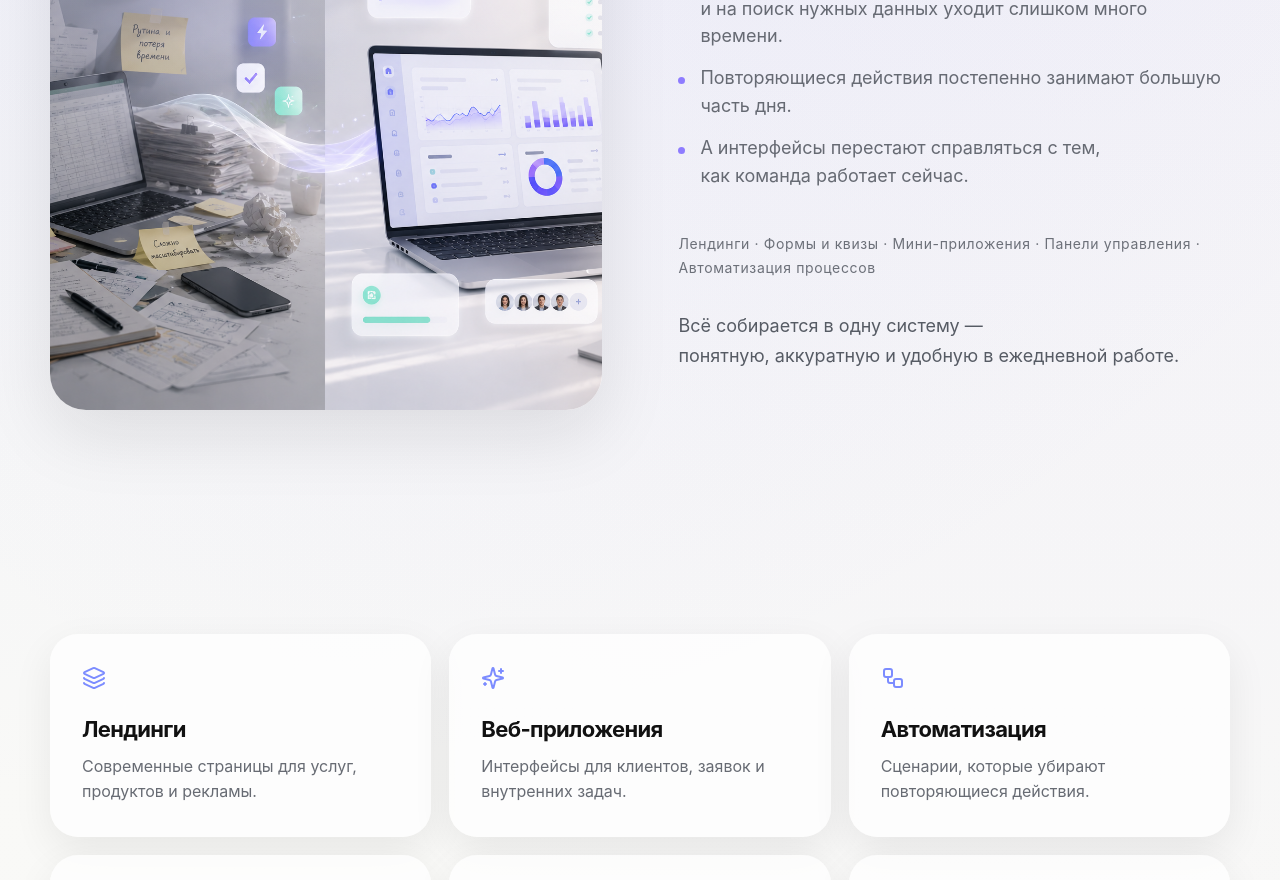
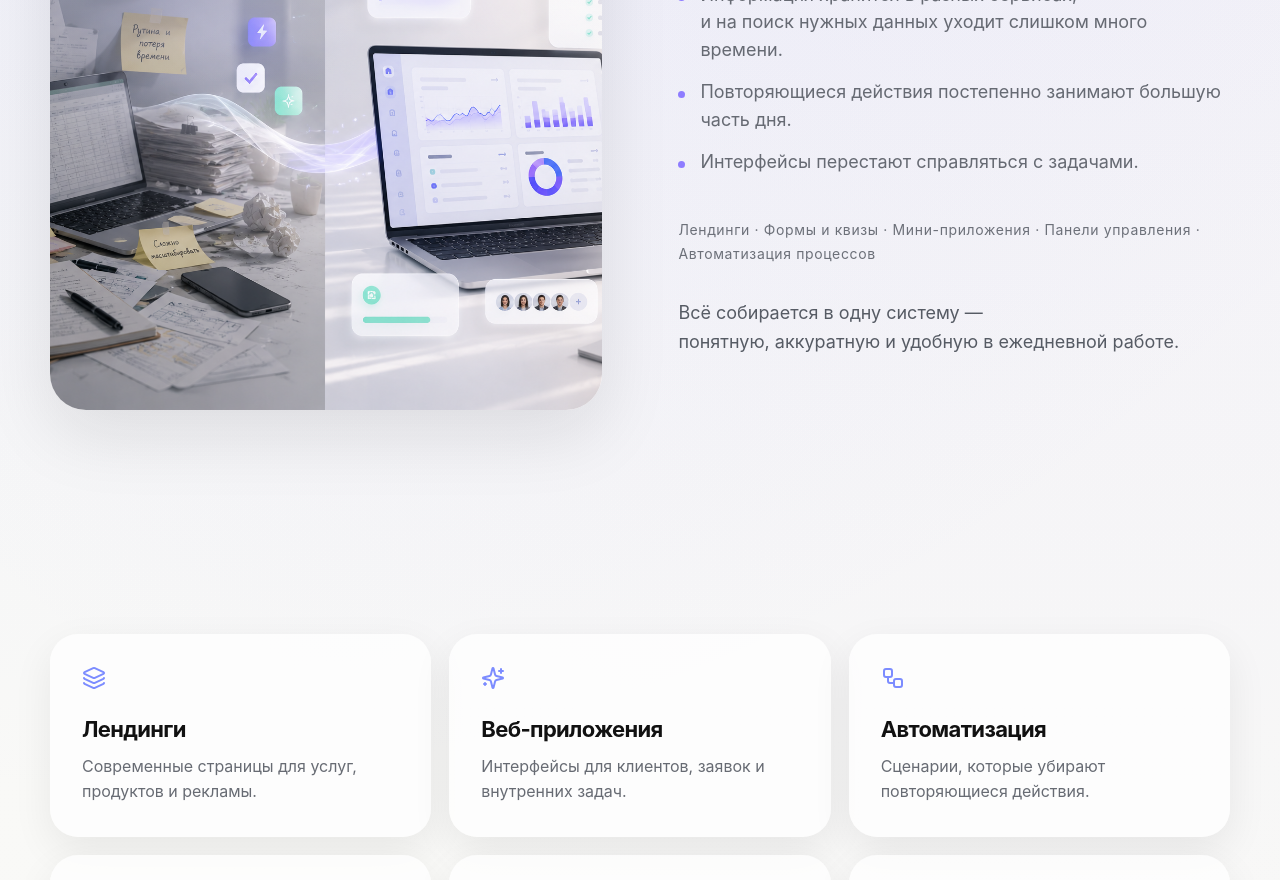
Before and after one commit to vladtranskom888-hue/lending_my, a React (Vite) app: page / in a window 1280 px wide. Shown: the part 1040-1920 px from the top of the page. Built offline with nearby package versions, Linux system fonts and the light colour scheme.

Commit message:
Update solutions block sentence wording

```diff
--- a/src/App.jsx
+++ b/src/App.jsx
@@ -98,7 +98,7 @@ export default function App() {
             <p>Заявки остаются в чатах и личных сообщениях.</p>
             <p>Информация хранится в разных сервисах,<br />и на поиск нужных данных уходит слишком много времени.</p>
             <p>Повторяющиеся действия постепенно занимают большую часть дня.</p>
-            <p>А интерфейсы перестают справляться с тем,<br />как команда работает сейчас.</p>
+            <p>Интерфейсы перестают справляться с задачами.</p>
           </div>
           <p className="taxonomy">Лендинги · Формы и квизы · Мини-приложения · Панели управления · Автоматизация процессов</p>
           <p className="muted">Всё собирается в одну систему —<br />понятную, аккуратную и удобную в ежедневной работе.</p>
```
